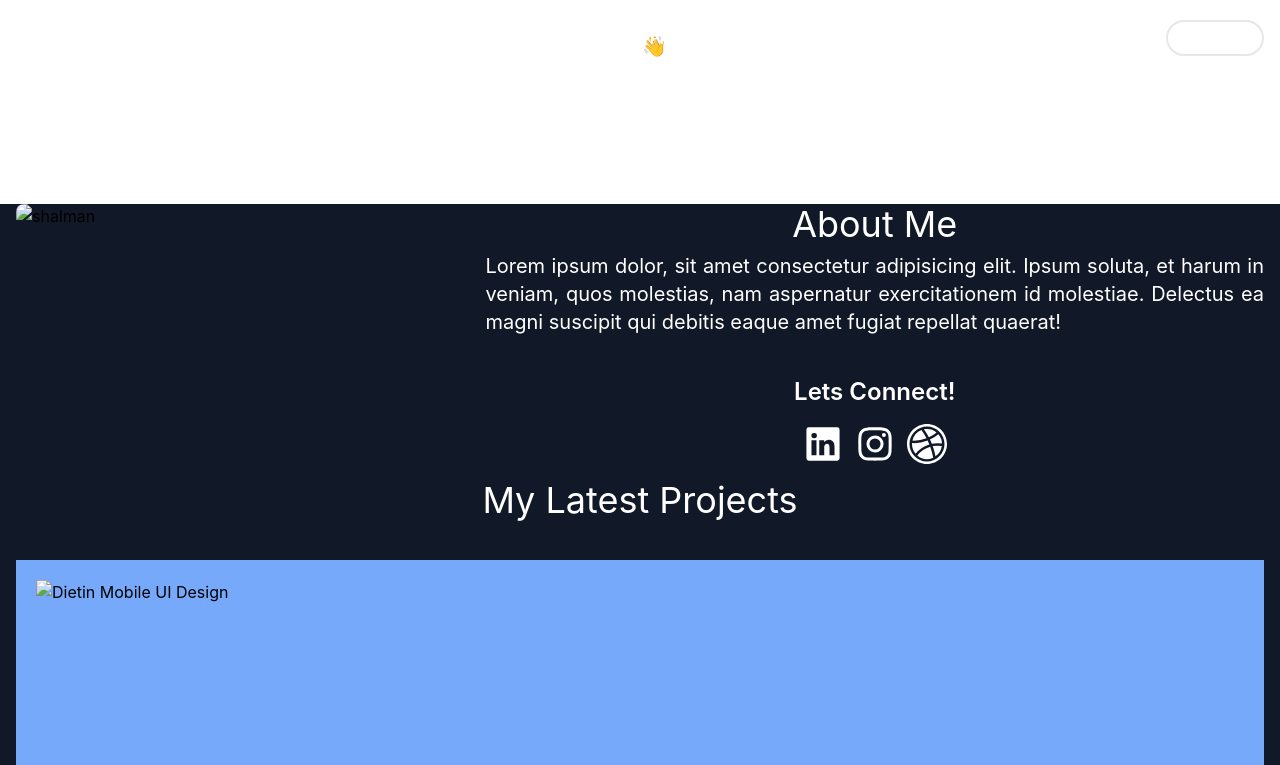
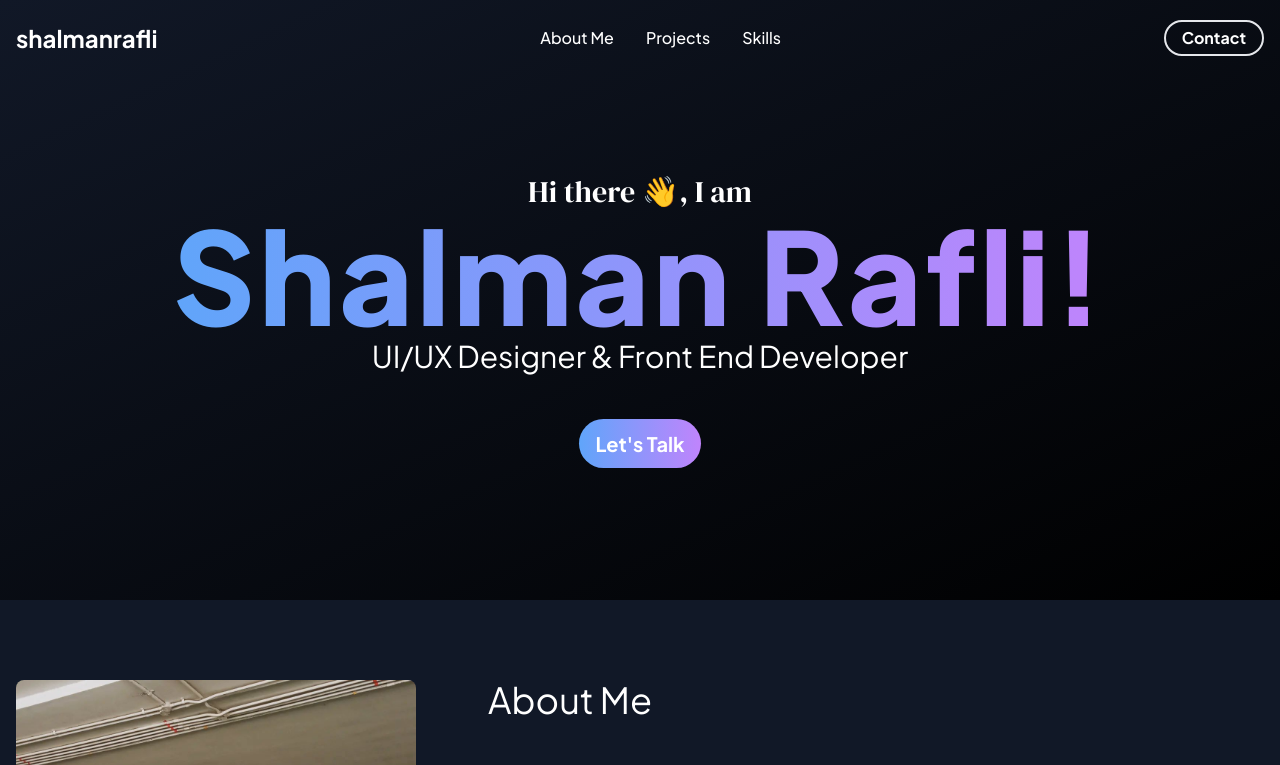
Before and after one commit to shalmanrafli30/portofolio, a website: page public/index.html in a window 1280 px wide. Shown: the top 765 px of the page. Drawn offline with nearby package versions, Linux system fonts and the light colour scheme; the site is published under a folder, as on GitHub Pages, so addresses that start at the root find nothing.

Commit message:
mengganti

```diff
--- a/index.html
+++ b/public/index.html
@@ -8,7 +8,7 @@
     <link rel="preconnect" href="https://fonts.gstatic.com" crossorigin>
     <link href="https://fonts.googleapis.com/css2?family=Plus+Jakarta+Sans:ital,wght@0,200;0,300;0,400;0,500;0,600;0,700;0,800;1,200;1,300;1,400;1,500;1,600;1,700;1,800&display=swap" rel="stylesheet">
     <link href="https://fonts.googleapis.com/css2?family=DM+Serif+Display:ital@0;1&display=swap" rel="stylesheet">
-    <link rel="stylesheet" href="/public/output.css">
+    <link rel="stylesheet" href="./output.css">
     <title>Portofolio | Shalman Rafli A.R</title>
 </head>
 <body class="font-jakarta">
@@ -69,7 +69,7 @@
                 <div class="flex flex-col md:flex-row lg:flex-row space-x-3">
                     <!-- FOTO -->
                     <div class="w-full justify-center items-center flex md:block">
-                        <img src="/public/img/shlmn.jpg" alt="shalman" class="object-cover object-top h-64 w-auto md:h-80 lg:h-[500px] rounded-lg mb-5">
+                        <img src="./img/shlmn.jpg" alt="shalman" class="object-cover object-top h-64 w-auto md:h-80 lg:h-[500px] rounded-lg mb-5">
                     </div>
                     <!-- END FOTO -->
                     <div class="flex flex-col md:space-y-10 lg:space-y-10">
@@ -109,7 +109,7 @@
                     <div class="relative bg-blue-400 p-5 rounded-3xl">
                         <div class="overflow-hidden h-80 w-full rounded-xl cursor-pointer bg-black">
                             <a href="#">
-                                <img src="/public/img/Dribble.png" alt="Dietin Mobile UI Design" class="object-cover object-top">
+                                <img src="./img/Dribble.png" alt="Dietin Mobile UI Design" class="object-cover object-top">
                             </a>
                         </div>
                         <div class="relative py-5">
```
